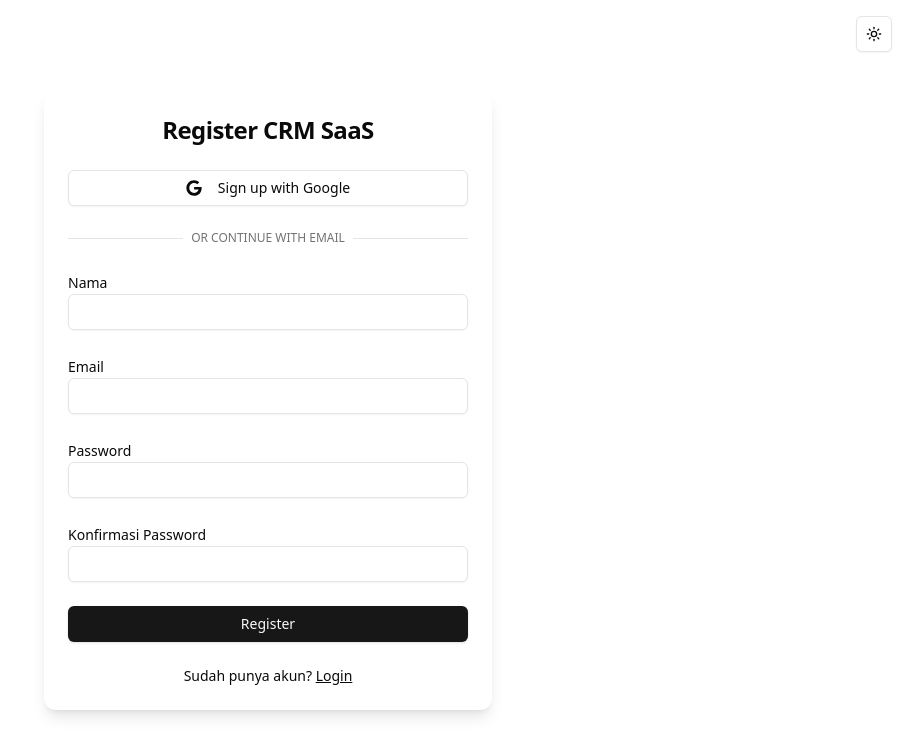
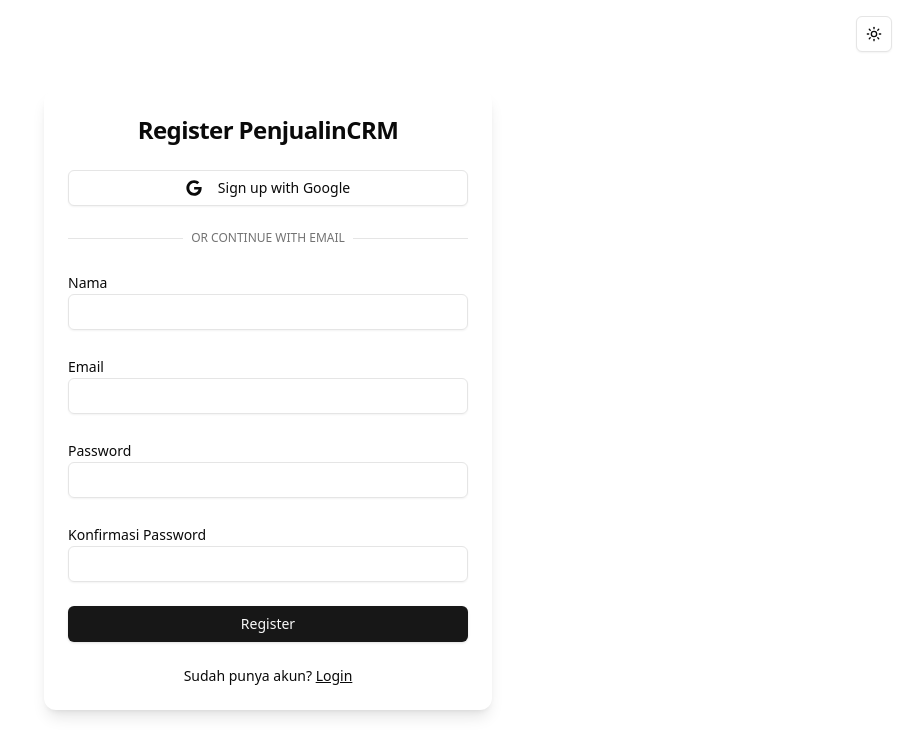
Before and after one commit to ddmuddatsir/penjualin-crm-website, a Next.js app: page /register in a window 1280 px wide. Shown: the top 756 px of the page, without its empty margins (372-1280 px from the left). Built offline with nearby package versions, Linux system fonts and the light colour scheme; no server answers.

Commit message:
Update registration title to 'PenjualinCRM'

```diff
--- a/app/register/page.tsx
+++ b/app/register/page.tsx
@@ -81,7 +81,7 @@
         <Card className="w-full max-w-md shadow-lg border-0">
           <CardHeader>
             <CardTitle className="text-2xl font-bold text-center">
-              Register CRM SaaS
+              Register PenjualinCRM
             </CardTitle>
           </CardHeader>
           <CardContent>
```
